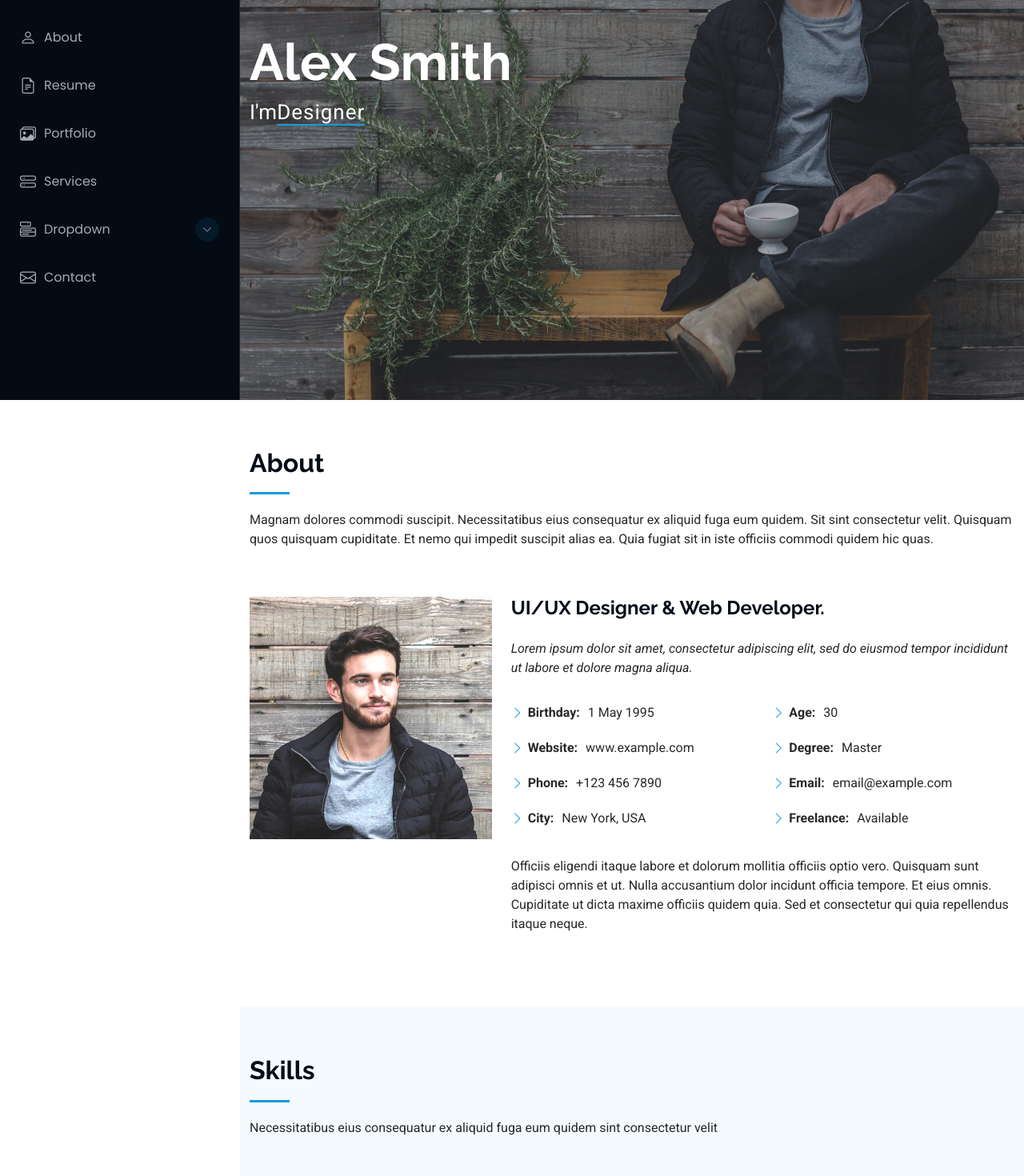
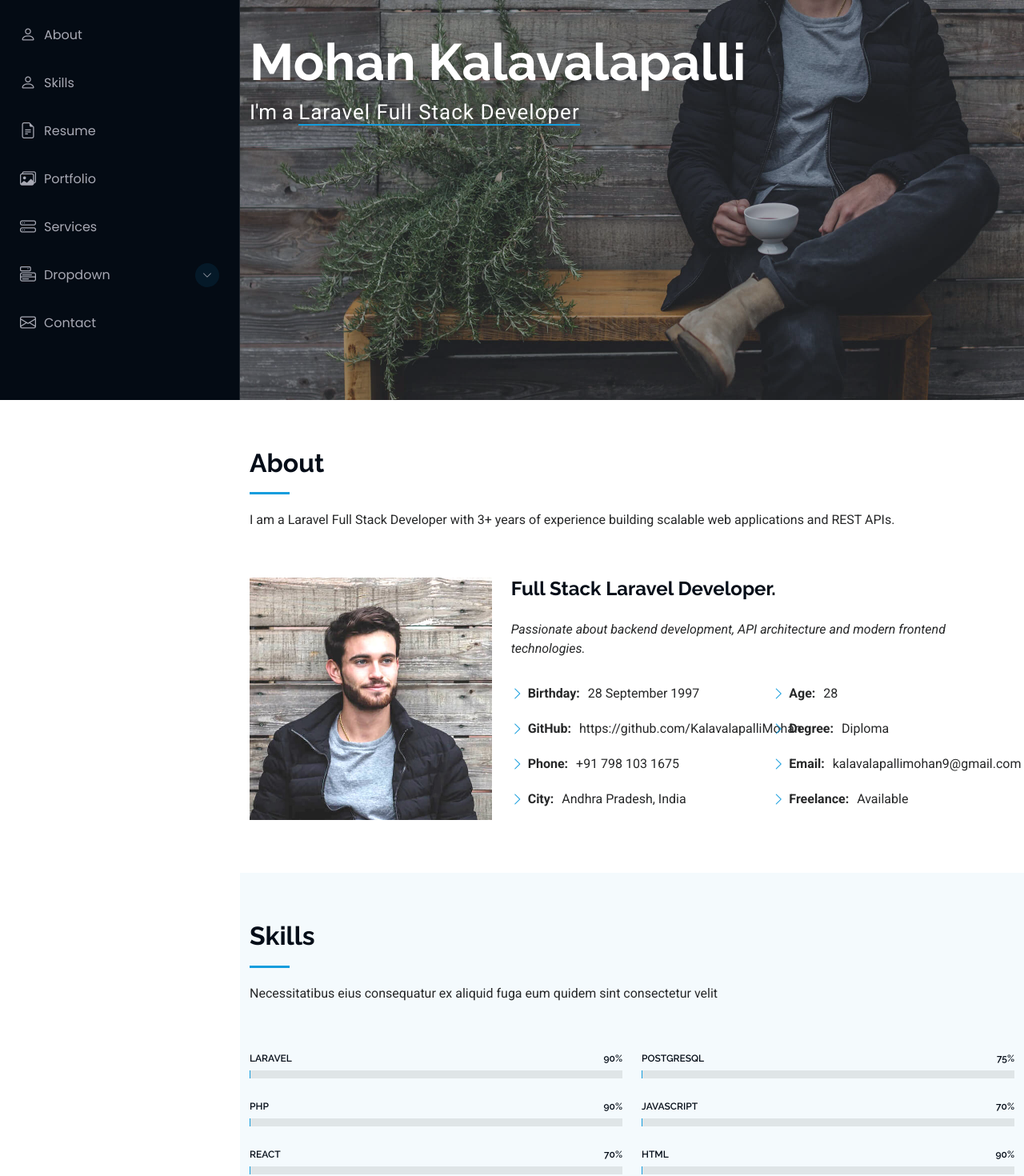
Before and after one commit to KalavalapalliMohan/portfolio-cms-web, a React (Vite) app: page / in a window 1280 px wide. Shown: the part 300-1770 px from the top of the page at 80% size. Built offline with nearby package versions, Linux system fonts and the light colour scheme.

Commit message:
Completed Phase 5 Day 4 About and Skills sections

```diff
--- a/src/components/About.jsx
+++ b/src/components/About.jsx
@@ -6,10 +6,8 @@ function About() {
           <div className="container section-title" data-aos="fade-up">
             <h2>About</h2>
             <p>
-              Magnam dolores commodi suscipit. Necessitatibus eius consequatur
-              ex aliquid fuga eum quidem. Sit sint consectetur velit. Quisquam
-              quos quisquam cupiditate. Et nemo qui impedit suscipit alias ea.
-              Quia fugiat sit in iste officiis commodi quidem hic quas.
+              I am a Laravel Full Stack Developer with 3+ years of experience
+          building scalable web applications and REST APIs.
             </p>
           </div>
           {/* End Section Title */}
@@ -23,29 +21,30 @@ function About() {
                 />
               </div>
               <div className="col-lg-8 content">
-                <h2>UI/UX Designer &amp; Web Developer.</h2>
+                {/* <h2>UI/UX Designer &amp; Web Developer.</h2> */}
+                <h2>Full Stack Laravel Developer.</h2>
                 <p className="fst-italic py-3">
-                  Lorem ipsum dolor sit amet, consectetur adipiscing elit, sed
-                  do eiusmod tempor incididunt ut labore et dolore magna aliqua.
+                  Passionate about backend development,
+              API architecture and modern frontend technologies.
                 </p>
                 <div className="row">
                   <div className="col-lg-6">
                     <ul>
                       <li>
                         <i className="bi bi-chevron-right" />{" "}
-                        <strong>Birthday:</strong> <span>1 May 1995</span>
+                        <strong>Birthday:</strong> <span>28 September 1997</span>
                       </li>
                       <li>
                         <i className="bi bi-chevron-right" />{" "}
-                        <strong>Website:</strong> <span>www.example.com</span>
+                        <strong>GitHub:</strong> <span>https://github.com/KalavalapalliMohan</span>
                       </li>
                       <li>
                         <i className="bi bi-chevron-right" />{" "}
-                        <strong>Phone:</strong> <span>+123 456 7890</span>
+                        <strong>Phone:</strong> <span>+91 798 103 1675</span>
                       </li>
                       <li>
                         <i className="bi bi-chevron-right" />{" "}
-                        <strong>City:</strong> <span>New York, USA</span>
+                        <strong>City:</strong> <span>Andhra Pradesh, India</span>
                       </li>
                     </ul>
                   </div>
@@ -53,15 +52,15 @@ function About() {
                     <ul>
                       <li>
                         <i className="bi bi-chevron-right" />{" "}
-                        <strong>Age:</strong> <span>30</span>
+                        <strong>Age:</strong> <span>28</span>
                       </li>
                       <li>
                         <i className="bi bi-chevron-right" />{" "}
-                        <strong>Degree:</strong> <span>Master</span>
+                        <strong>Degree:</strong> <span>Diploma</span>
                       </li>
                       <li>
                         <i className="bi bi-chevron-right" />{" "}
-                        <strong>Email:</strong> <span>email@example.com</span>
+                        <strong>Email:</strong> <span>kalavalapallimohan9@gmail.com</span>
                       </li>
                       <li>
                         <i className="bi bi-chevron-right" />{" "}
@@ -70,13 +69,13 @@ function About() {
                     </ul>
                   </div>
                 </div>
-                <p className="py-3">
+                {/* <p className="py-3">
                   Officiis eligendi itaque labore et dolorum mollitia officiis
                   optio vero. Quisquam sunt adipisci omnis et ut. Nulla
                   accusantium dolor incidunt officia tempore. Et eius omnis.
                   Cupiditate ut dicta maxime officiis quidem quia. Sed et
                   consectetur qui quia repellendus itaque neque.
-                </p>
+                </p> */}
               </div>
             </div>
           </div>
--- a/src/components/Header.jsx
+++ b/src/components/Header.jsx
@@ -14,8 +14,8 @@ function Header() {
           className="logo d-flex align-items-center justify-content-center"
         >
           {/* Uncomment the line below if you also wish to use an image logo */}
-          <img src="assets/img/logo.png" alt="Logo" />
-          <h1 className="sitename">Alex Smith</h1>
+          {/* <img src="assets/img/logo.png" alt="Logo" /> */}
+          <h1 className="sitename">Mohan</h1>
         </a>
         <div className="social-links text-center">
           <a href="#" className="twitter">
@@ -45,6 +45,11 @@ function Header() {
             <li>
               <a href="#about">
                 <i className="bi bi-person navicon" /> About
+              </a>
+            </li>
+            <li>
+              <a href="#skills">
+                <i className="bi bi-person navicon" /> Skills
               </a>
             </li>
             <li>
--- a/src/components/Hero.jsx
+++ b/src/components/Hero.jsx
@@ -7,14 +7,10 @@ function Hero() {
         data-aos="fade-in"
       />
       <div className="container" data-aos="fade-up" data-aos-delay={100}>
-            <h2>Alex Smith</h2>
+        <h2>Mohan Kalavalapalli</h2>
         <p>
-              I'm
-              <span
-                className="typed"
-                data-typed-items="Designer, Developer, Freelancer, Photographer"
-              >
-                Designer
+          I'm a <span className="typed" data-typed-items="Designer, Developer, Freelancer, Photographer">
+            Laravel Full Stack Developer
           </span>
           <span
             className="typed-cursor typed-cursor--blink"
--- a/src/components/Skills.jsx
+++ b/src/components/Skills.jsx
@@ -15,7 +15,7 @@ function Skills() {
               <div className="col-lg-6">
                 <div className="progress">
                   <span className="skill">
-                    <span>HTML</span> <i className="val">100%</i>
+                    <span>Laravel</span> <i className="val">90%</i>
                   </span>
                   <div className="progress-bar-wrap">
                     <div
@@ -30,7 +30,7 @@ function Skills() {
                 {/* End Skills Item */}
                 <div className="progress">
                   <span className="skill">
-                    <span>CSS</span> <i className="val">90%</i>
+                    <span>PHP</span> <i className="val">90%</i>
                   </span>
                   <div className="progress-bar-wrap">
                     <div
@@ -45,7 +45,7 @@ function Skills() {
                 {/* End Skills Item */}
                 <div className="progress">
                   <span className="skill">
-                    <span>JavaScript</span> <i className="val">75%</i>
+                    <span>React</span> <i className="val">70%</i>
                   </span>
                   <div className="progress-bar-wrap">
                     <div
@@ -62,7 +62,7 @@ function Skills() {
               <div className="col-lg-6">
                 <div className="progress">
                   <span className="skill">
-                    <span>PHP</span> <i className="val">80%</i>
+                    <span>PostgreSQL</span> <i className="val">75%</i>
                   </span>
                   <div className="progress-bar-wrap">
                     <div
@@ -77,7 +77,7 @@ function Skills() {
                 {/* End Skills Item */}
                 <div className="progress">
                   <span className="skill">
-                    <span>WordPress/CMS</span> <i className="val">90%</i>
+                    <span>javaScript</span> <i className="val">70%</i>
                   </span>
                   <div className="progress-bar-wrap">
                     <div
@@ -92,7 +92,7 @@ function Skills() {
                 {/* End Skills Item */}
                 <div className="progress">
                   <span className="skill">
-                    <span>Photoshop</span> <i className="val">55%</i>
+                    <span>HTML</span> <i className="val">90%</i>
                   </span>
                   <div className="progress-bar-wrap">
                     <div
```
Lines whose indentation alone changed are shown as unchanged.
